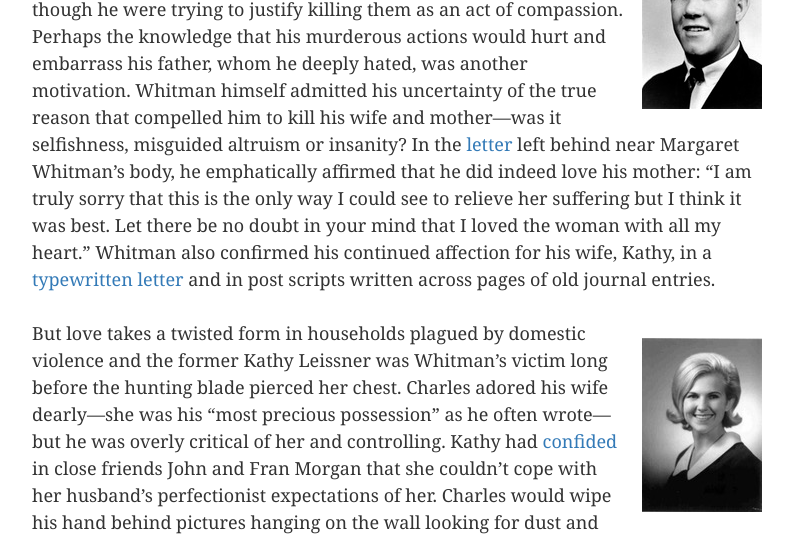
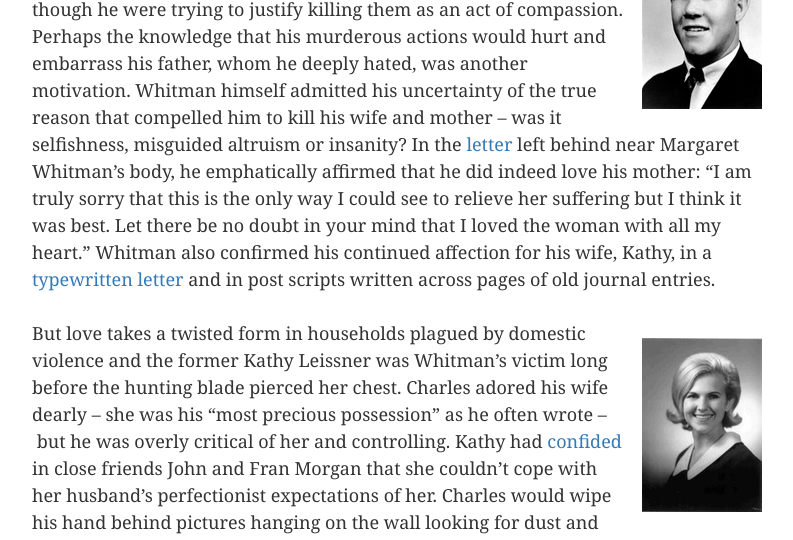
Before and after one commit to utexas-public-history/tower, a Jekyll site: the page built from _posts/2016-05-01-brown-ladies-first.md, in a window 1280 px wide and 900 px high, scrolled down 2933 px. Shown: the part 344-884 px from the top of the window, without its empty margins (243-1036 px from the left). Built offline with Jekyll 4.4.1, drawn with Linux system fonts in a browser that asks for light colours; some of the changed text lies outside the part shown.

```diff
--- a/_posts/2016-05-01-brown-ladies-first.md
+++ b/_posts/2016-05-01-brown-ladies-first.md
@@ -7,7 +7,7 @@ permalink: /ladies-first
 <div class="white bar"><div class="container"><div class="col-sm-12 col-md-10 col-md-offset-1 col-lg-8 col-lg-offset-2 post-content">
 {::options parse_block_html="false" /}
 
-What compels a man to take the life of the women with whom he shares a most intimate bond? Could the murderous destruction of one’s maternal connection or a sacred marital union somehow disinhibit a killer to commit violence on a much grander scale? In three of the four U. S. school massacres with the highest death toll, the white male perpetrators claimed the lives of a wife or mother (or both) as their first victims—the notable exception being South Korean born Seung-Hui Cho, the Virginia Tech shooter.
+What compels a man to take the life of the women with whom he shares a most intimate bond? Could the murderous destruction of one’s maternal connection or a sacred marital union somehow disinhibit a killer to commit violence on a much grander scale? In three of the four U. S. school massacres with the highest death toll, the white male perpetrators claimed the lives of a wife or mother (or both) as their first victims – the notable exception being South Korean born Seung-Hui Cho, the Virginia Tech shooter.
 
 ## University of Texas Tower Shooting – August 1, 1966
 
@@ -45,12 +45,12 @@ Women disproportionately have been the victims of mass murder for decades. Given
 <div class="floated-image">
   <img src="/images/posts/brown/charles-whitman.jpg" alt="Charles Whitman" />
 </div>
-Whitman may have killed the women he loved to spare them the shame of his homicidal plans. It’s curious that Whitman felt compelled to address the murders of his “loved ones” in letters, as though he were trying to justify killing them as an act of compassion. Perhaps the knowledge that his murderous actions would hurt and embarrass his father, whom he deeply hated, was another motivation. Whitman himself admitted his uncertainty of the true reason that compelled him to kill his wife and mother—was it selfishness, misguided altruism or insanity? In the [letter][mother-letter] left behind near Margaret Whitman’s body, he emphatically affirmed that he did indeed love his mother: “I am truly sorry that this is the only way I could see to relieve her suffering but I think it was best. Let there be no doubt in your mind that I loved the woman with all my heart.” Whitman also confirmed his continued affection for his wife, Kathy, in a [typewritten letter][wife-letter] and in post scripts written across pages of old journal entries.
+Whitman may have killed the women he loved to spare them the shame of his homicidal plans. It’s curious that Whitman felt compelled to address the murders of his “loved ones” in letters, as though he were trying to justify killing them as an act of compassion. Perhaps the knowledge that his murderous actions would hurt and embarrass his father, whom he deeply hated, was another motivation. Whitman himself admitted his uncertainty of the true reason that compelled him to kill his wife and mother – was it selfishness, misguided altruism or insanity? In the [letter][mother-letter] left behind near Margaret Whitman’s body, he emphatically affirmed that he did indeed love his mother: “I am truly sorry that this is the only way I could see to relieve her suffering but I think it was best. Let there be no doubt in your mind that I loved the woman with all my heart.” Whitman also confirmed his continued affection for his wife, Kathy, in a [typewritten letter][wife-letter] and in post scripts written across pages of old journal entries.
 
 <div class="floated-image">
   <img src="/images/posts/brown/kathy-whitman.jpg" alt="Kathy Whitman" />
 </div>
-But love takes a twisted form in households plagued by domestic violence and the former Kathy Leissner was Whitman’s victim long before the hunting blade pierced her chest. Charles adored his wife dearly—she was his “most precious possession” as he often wrote—but he was overly critical of her and controlling. Kathy had [confided][morgan-interview] in close friends John and Fran Morgan that she couldn’t cope with her husband’s perfectionist expectations of her. Charles would wipe his hand behind pictures hanging on the wall looking for dust and his hot temper led him to hit his wife on at least three occasions.  His violent outbursts terrified Kathy to the extent that family, close friends and even the landlady were aware, to varying degrees, that she feared her husband. For as much as Charles abhorred his father, he also despised how his own propensity for violence was so reminiscent of the domineering elder Whitman in spite of his [best efforts to control and improve himself][self-improvement]. Indeed, the aggressive and overbearing nature of C. A. Whitman had driven Charles’ mother, Margaret, from her turbulent twenty-five year marriage after enduring decades of beatings. Is it a coincidence that Kathy and Margaret Whitman, both victims of domestic violence at the hands of their husbands, were relieved of their lives in the same manner on the same night by a man who himself was also a victim of abuse as a youth?
+But love takes a twisted form in households plagued by domestic violence and the former Kathy Leissner was Whitman’s victim long before the hunting blade pierced her chest. Charles adored his wife dearly – she was his “most precious possession” as he often wrote – but he was overly critical of her and controlling. Kathy had [confided][morgan-interview] in close friends John and Fran Morgan that she couldn’t cope with her husband’s perfectionist expectations of her. Charles would wipe his hand behind pictures hanging on the wall looking for dust and his hot temper led him to hit his wife on at least three occasions.  His violent outbursts terrified Kathy to the extent that family, close friends and even the landlady were aware, to varying degrees, that she feared her husband. For as much as Charles abhorred his father, he also despised how his own propensity for violence was so reminiscent of the domineering elder Whitman in spite of his [best efforts to control and improve himself][self-improvement]. Indeed, the aggressive and overbearing nature of C. A. Whitman had driven Charles’ mother, Margaret, from her turbulent twenty-five year marriage after enduring decades of beatings. Is it a coincidence that Kathy and Margaret Whitman, both victims of domestic violence at the hands of their husbands, were relieved of their lives in the same manner on the same night by a man who himself was also a victim of abuse as a youth?
 
 <blockquote>
   <p>“I did on many occasions beat my wife, but I loved her … . I have to admit it, because of my temper, I knocked her around.”</p>
```
Also changed, not shown: _posts/2016-05-01-garza-newspapers.md (+1 -1 lines), _posts/2016-05-01-johnston-fitting-memorial.md (+11 -11 lines), _posts/2016-05-01-krueger-untitled.md (+3 -3 lines), _posts/2016-05-01-lisle-specter-of-the-tower.md (+2 -2 lines), _posts/2016-05-01-mcquisition-armed-civilians.md (+2 -2 lines).
